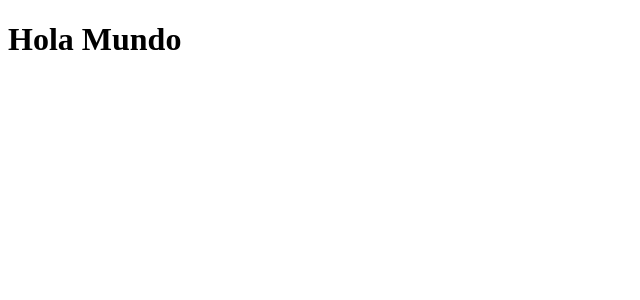
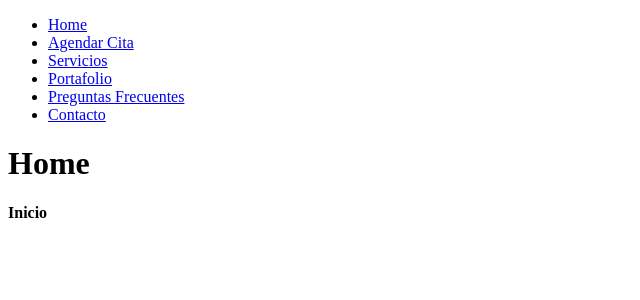
Before and after one commit to Ricardo-Vzz/consultorio_virtual_mc_pie, a React (Vite) app: page / in a window 1280 px wide. Shown: the top 300 px of the page, without its empty margins (0-640 px from the left). Built offline with nearby package versions, Linux system fonts and the light colour scheme.

Commit message:
routes, navbar, breadcrums

```diff
--- a/package.json
+++ b/package.json
@@ -11,17 +11,19 @@
   },
   "dependencies": {
     "react": "^19.1.1",
-    "react-dom": "^19.1.1"
+    "react-dom": "^19.1.1",
+    "react-router-dom": "^7.9.5"
   },
   "devDependencies": {
     "@eslint/js": "^9.36.0",
     "@types/react": "^19.1.16",
     "@types/react-dom": "^19.1.9",
     "@vitejs/plugin-react-swc": "^4.1.0",
-    "eslint": "^9.36.0",
+    "eslint": "^9.39.1",
     "eslint-plugin-react-hooks": "^5.2.0",
     "eslint-plugin-react-refresh": "^0.4.22",
     "globals": "^16.4.0",
+    "prettier": "^3.6.2",
     "vite": "^7.1.7"
   }
 }
--- a/src/App.jsx
+++ /dev/null
@@ -1,16 +0,0 @@
-import { useState } from 'react'
-import './App.css'
-
-function App() {
-  const [count, setCount] = useState(0)
-
-  return (
-    <>
-      <div>
-        <h1>Hola Mundo</h1>
-      </div>
-    </>
-  )
-}
-
-export default App
--- /dev/null
+++ b/src/Breadcrums.jsx
@@ -0,0 +1,24 @@
+import { Link } from 'react-router-dom';
+
+const Breadcrumbs = ({ paths }) => {
+  return (
+    <nav aria-label="breadcrumb">
+      <ul style={{ display: 'flex', listStyle: 'none', padding: 0 }}>
+        {paths.map((path, index) => (
+          <li key={index} style={{ marginRight: '8px' }}>
+            {index < paths.length - 1 ? (
+              <Link to={path.href} style={{ textDecoration: 'none', color: 'blue' }}>
+                {path.label}
+              </Link>
+            ) : (
+              <span style={{ fontWeight: 'bold' }}>{path.label}</span>
+            )}
+            {index < paths.length - 1 && ' / '}
+          </li>
+        ))}
+      </ul>
+    </nav>
+  );
+};
+
+export default Breadcrumbs;
--- /dev/null
+++ b/src/Cita.jsx
@@ -0,0 +1,18 @@
+import Breadcrumbs from './Breadcrums'
+import './App.css'
+import Navbar from './navbar'
+
+function Cita() {
+  return (
+    <>
+      <div>
+        <Navbar />
+
+        <h1>Agendar Cita</h1>
+        <Breadcrumbs paths={[{ label: 'Agendar Cita', href: '/cita'}]} />
+      </div>
+    </>
+  )
+}
+
+export default Cita
--- /dev/null
+++ b/src/Home.jsx
@@ -0,0 +1,18 @@
+import './App.css'
+import Breadcrumbs from './Breadcrums'
+import Navbar from './navbar'
+
+function Home() {
+  return (
+    <>
+      <div>
+        <Navbar />
+
+        <h1>Home</h1>
+        <Breadcrumbs paths={[{ label: 'Inicio', href: '/' }]} />
+      </div>
+    </>
+  )
+}
+
+export default Home
--- a/src/main.jsx
+++ b/src/main.jsx
@@ -1,10 +1,20 @@
-import { StrictMode } from 'react'
-import { createRoot } from 'react-dom/client'
+import { createRoot } from 'react-dom/client';
+import { BrowserRouter, Routes, Route} from 'react-router-dom';
 import './App.css'
-import App from './App.jsx'
+import Home from './Home.jsx'
+import Cita from './Cita.jsx'
 
 createRoot(document.getElementById('root')).render(
-  <StrictMode>
-    <App />
-    </StrictMode>,
-)
+  <BrowserRouter>
+      <Routes>
+        <Route path="/" element={<Home />} />
+        <Route path="/cita" element={<Cita />} />
+
+         {/* Agregar los jsx de los diferentes elementos*/}
+        <Route path="/servicios" element={<h1>Servicios</h1>} />
+        <Route path="/portafolio" element={<h1>Portafolio</h1>} />
+        <Route path="/faq" element={<h1>Preguntas Frecuentes</h1>} />
+        <Route path="/contacto" element={<h1>Contacto</h1>} />
+      </Routes>
+  </BrowserRouter>
+);
--- /dev/null
+++ b/src/navbar.jsx
@@ -0,0 +1,16 @@
+function Navbar () {
+ return (
+   <nav>
+       <ul className="nav-links">
+        <li><a href="/">Home</a></li>
+        <li><a href="/cita">Agendar Cita</a></li>
+        <li><a href="/servicios">Servicios</a></li>
+        <li><a href="/portafolio">Portafolio</a></li>
+        <li><a href="/faq">Preguntas Frecuentes</a></li>
+        <li><a href="/contacto">Contacto</a></li>
+       </ul>
+   </nav>
+ );
+};
+
+export default Navbar;
```
Also changed, not shown: 1 other file (tests, documents, lock files or other folders).
